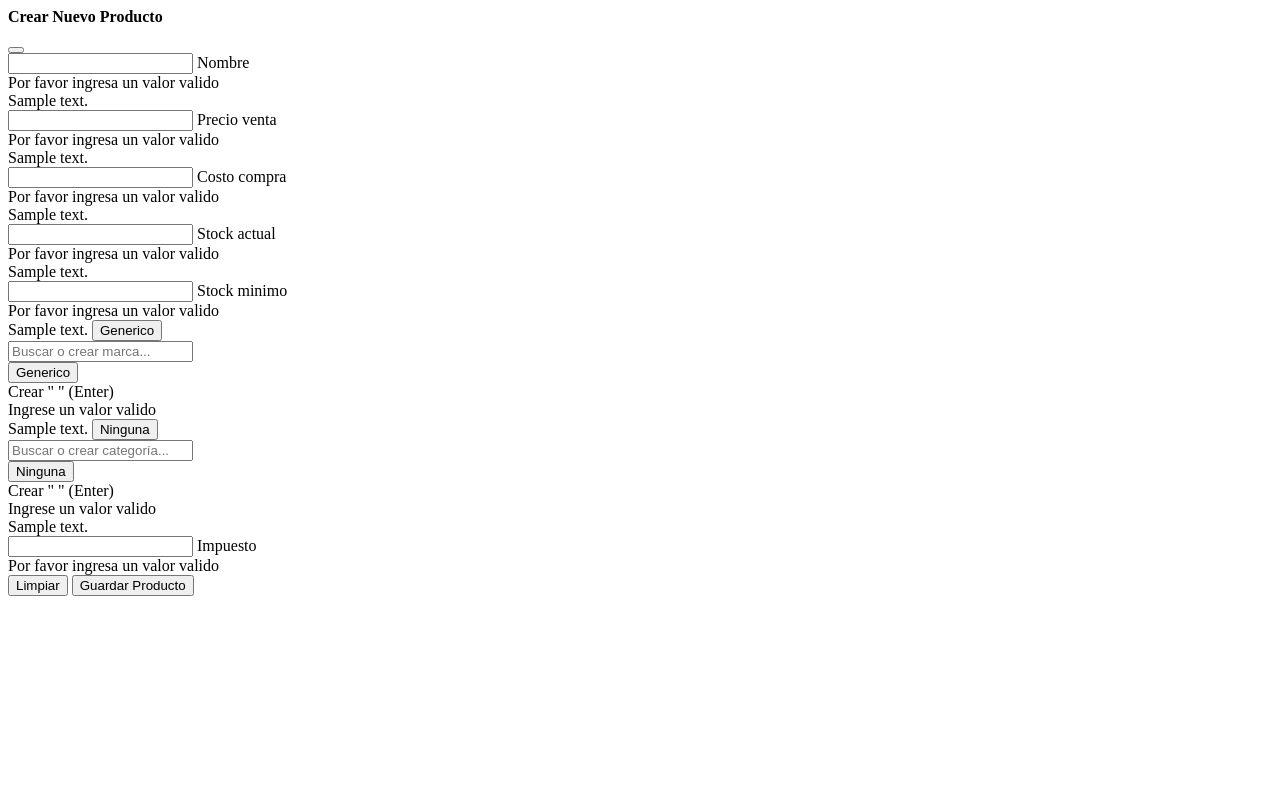
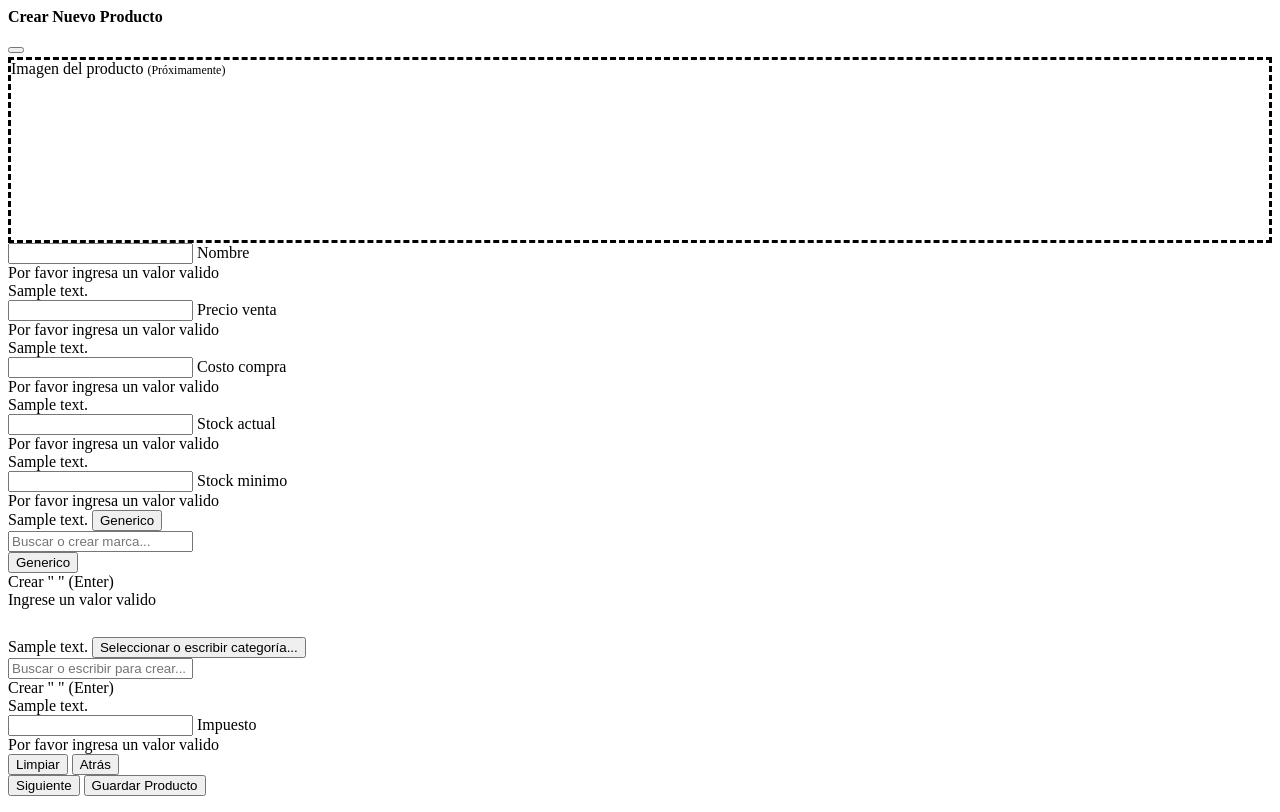
Before and after one commit to EmmanuelMG7/ink-pos, a Django app: template app_inventario/templates/modals/Modal_Agregar_Producto.html in a window 1280 px wide. Before the commit the page ends 596 px from the top, so only its background shows below. Run offline with Django 5.2, Linux system fonts and the light colour scheme; the template is opened without the code that fills it: most values are stand-ins (such as "Sample title", 1, 10 or a date in 2020); form fields are guessed from the names that the template uses.

Commit message:
feat(inventario): rediseñar modal de creación con paginación, barra de progreso y placeholder de imagen

```diff
--- a/app_inventario/templates/modals/Modal_Agregar_Producto.html
+++ b/app_inventario/templates/modals/Modal_Agregar_Producto.html
@@ -1,6 +1,6 @@
 {% load static %}
 <div class="modal fade" tabindex="-1" id="modal_agregar_producto">
-  <div class="modal-dialog">
+  <div class="modal-dialog modal-lg">
     <div class="modal-content">
       <div class="modal-header">
         <h4 class="modal-title">Crear Nuevo Producto</h4>
@@ -8,32 +8,57 @@
         </button>
       </div>
 
+      <!-- Barra de progreso delgada indicando la página actual -->
+      <div class="progress" style="height: 4px; border-radius: 0;">
+        <div id="modal_producto_progress"
+             class="progress-bar bg-primary"
+             role="progressbar"
+             style="width: 50%; transition: width 0.3s ease;"
+             aria-valuenow="50"
+             aria-valuemin="0"
+             aria-valuemax="100">
+        </div>
+      </div>
+
       <form action="" method="post" class="needs-validation" novalidate id="form_crear_producto">
         {% csrf_token %}
 
         <div class="modal-body m-2">
-          <div class="row g-2 mb-2 align-items-start">
+          <!-- PÁGINA 1: Datos principales del producto y placeholder de imagen -->
+          <div id="modal_producto_page_1">
+            <div class="row g-3 align-items-stretch">
+              <!-- Placeholder para futura imagen del producto -->
+              <div class="col-12 col-md-4">
+                <div class="border rounded bg-light d-flex flex-column align-items-center justify-content-center h-100 p-3 text-secondary text-center"
+                     style="min-height: 180px; border-style: dashed !important;">
+                  <i class="bi bi-image fs-1 text-muted mb-2"></i>
+                  <span class="small fw-semibold text-secondary">Imagen del producto</span>
+                  <span class="text-muted" style="font-size: 0.75rem;">(Próximamente)</span>
+                </div>
+              </div>
+
+              <!-- Campos principales compactos -->
+              <div class="col-12 col-md-8">
+                <div class="mb-2">
+                  {% with field=form.nombre span_text=siguiente_codigo %}
+                    {% include 'bootstrap_input_field.html' %}
+                  {% endwith %}
+                </div>
+
+                <div class="row g-2 mb-2">
                   <div class="col">
-              {% with field=form.nombre span_text=siguiente_codigo %}
+                    {% with field=form.precio_venta span_icon="bi bi-tags-fill" %}
+                      {% include 'bootstrap_input_field.html' %}
+                    {% endwith %}
+                  </div>
+                  <div class="col">
+                    {% with field=form.costo_compra span_icon="bi bi-cash-stack" %}
                       {% include 'bootstrap_input_field.html' %}
                     {% endwith %}
                   </div>
                 </div>
 
-          <div class="row g-2 mb-2 align-items-start">
-            <div class="col">
-              {% with field=form.precio_venta span_icon="bi bi-tags-fill"%}
-                {% include 'bootstrap_input_field.html' %}
-              {% endwith %}
-            </div>
-            <div class="col">
-            {% with field=form.costo_compra span_icon="bi bi-cash-stack"%}
-              {% include 'bootstrap_input_field.html' %}
-            {% endwith %}
-            </div>
-          </div>
-
-          <div class="row g-2 mb-2 align-items-start">
+                <div class="row g-2">
                   <div class="col">
                     {% with field=form.stock_actual span_icon="bi bi-box-seam-fill" %}
                       {% include 'bootstrap_input_field.html' %}
@@ -45,32 +70,53 @@
                     {% endwith %}
                   </div>
                 </div>
+              </div>
+            </div>
+          </div>
 
-          <div class="row g-2 mb-2 align-items-start">
-            <div class="col">
+          <!-- PÁGINA 2: Clasificación y relaciones (Marca, Categorías e Impuesto) -->
+          <div id="modal_producto_page_2" class="d-none">
+            <div class="row g-2 mb-3">
+              <div class="col-12">
                 {% with id='marca' label='Marca' default_value='Generico' value=form.marca.value|default:'Generico' items=marcas %}
-                {% include 'search_and_create_dropdown.html' %}
-              {% endwith %}
-            </div>
-            <div class="col">
-              {% with id='categoria' label='Categoría' default_value='Ninguna' value=form.categoria.value|default:'Ninguna' items=categorias %}
                   {% include 'search_and_create_dropdown.html' %}
                 {% endwith %}
               </div>
             </div>
 
-          <div class="row g-2 align-items-start">
-            <div class="col">
+            <div class="row g-2 mb-3">
+              <div class="col-12">
+                {% with id='categorias' label='Categorías' items=categorias %}
+                  {% include 'multi_search_and_create_dropdown.html' %}
+                {% endwith %}
+              </div>
+            </div>
+
+            <div class="row g-2">
+              <div class="col-12">
                 {% with field=form.impuesto span_icon="bi bi-receipt" %}
                   {% include 'bootstrap_input_field.html' %}
                 {% endwith %}
               </div>
             </div>
           </div>
+        </div>
 
-        <div class="modal-footer">
-          <button type="reset" class="btn btn-secondary" id="btn_reset_modal_producto">Limpiar</button>
-          <button type="submit" class="btn btn-primary">Guardar Producto</button>
+        <div class="modal-footer d-flex justify-content-between">
+          <div>
+            <button type="reset" class="btn btn-secondary" id="btn_modal_cancelar">Limpiar</button>
+            <button type="button" class="btn btn-secondary d-none" id="btn_modal_anterior">
+              <i class="bi bi-arrow-left me-1"></i> Atrás
+            </button>
+          </div>
+          <div>
+            <button type="button" class="btn btn-primary" id="btn_modal_siguiente">
+              Siguiente <i class="bi bi-arrow-right ms-1"></i>
+            </button>
+            <button type="submit" class="btn btn-primary d-none" id="btn_modal_guardar">
+              <i class="bi bi-check-lg me-1"></i> Guardar Producto
+            </button>
+          </div>
         </div>
       </form>
     </div>
@@ -78,4 +124,77 @@
 </div>
 
 <script src="{% static 'js/search_and_create_dropdown.js' %}"></script>
+<script src="{% static 'js/multi_search_and_create_dropdown.js' %}"></script>
 <script src="{% static 'js/FormValidationIntercept.js' %}"></script>
+
+<script>
+  (function () {
+    const modalEl = document.getElementById('modal_agregar_producto');
+    if (!modalEl) return;
+
+    const page1 = document.getElementById('modal_producto_page_1');
+    const page2 = document.getElementById('modal_producto_page_2');
+    const progressBar = document.getElementById('modal_producto_progress');
+    const btnCancelar = document.getElementById('btn_modal_cancelar');
+    const btnAnterior = document.getElementById('btn_modal_anterior');
+    const btnSiguiente = document.getElementById('btn_modal_siguiente');
+    const btnGuardar = document.getElementById('btn_modal_guardar');
+
+    function irAPagina1() {
+      page2.classList.add('d-none');
+      page1.classList.remove('d-none');
+      progressBar.style.width = '50%';
+      progressBar.setAttribute('aria-valuenow', '50');
+
+      btnAnterior.classList.add('d-none');
+      btnCancelar.classList.remove('d-none');
+      btnGuardar.classList.add('d-none');
+      btnSiguiente.classList.remove('d-none');
+    }
+
+    function irAPagina2() {
+      page1.classList.add('d-none');
+      page2.classList.remove('d-none');
+      progressBar.style.width = '100%';
+      progressBar.setAttribute('aria-valuenow', '100');
+
+      btnCancelar.classList.add('d-none');
+      btnAnterior.classList.remove('d-none');
+      btnSiguiente.classList.add('d-none');
+      btnGuardar.classList.remove('d-none');
+    }
+
+    if (btnSiguiente) {
+      btnSiguiente.addEventListener('click', function () {
+        // Validar los campos de la página 1 antes de avanzar
+        const inputs = page1.querySelectorAll('input');
+        let valido = true;
+        for (let i = 0; i < inputs.length; i++) {
+          if (inputs[i].checkValidity && !inputs[i].checkValidity()) {
+            valido = false;
+            inputs[i].reportValidity();
+            break;
+          }
+        }
+        if (valido) {
+          irAPagina2();
+        }
+      });
+    }
+
+    if (btnAnterior) {
+      btnAnterior.addEventListener('click', function () {
+        irAPagina1();
+      });
+    }
+
+    // Volver a la página 1 cuando se limpie o cierre el modal
+    modalEl.addEventListener('reset', function () {
+      setTimeout(irAPagina1, 0);
+    });
+
+    modalEl.addEventListener('hidden.bs.modal', function () {
+      irAPagina1();
+    });
+  })();
+</script>
```
Lines whose indentation alone changed are shown as unchanged.
